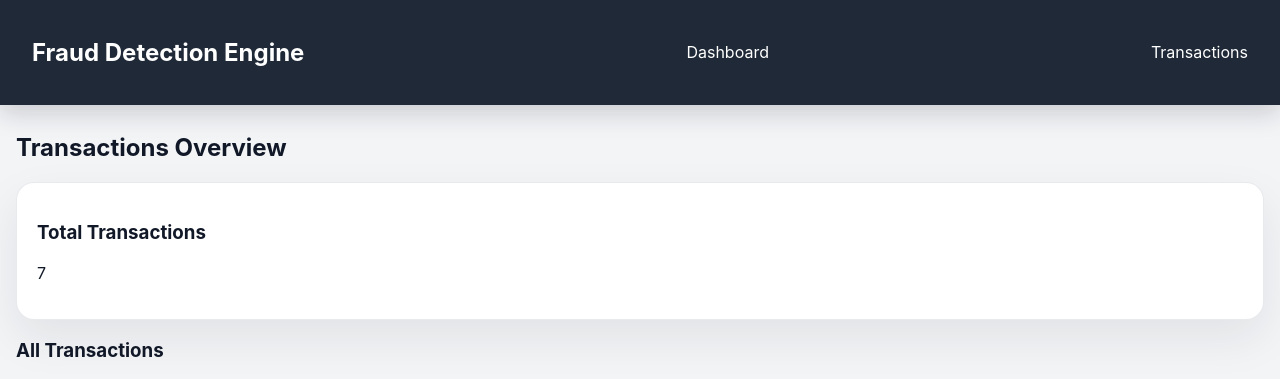
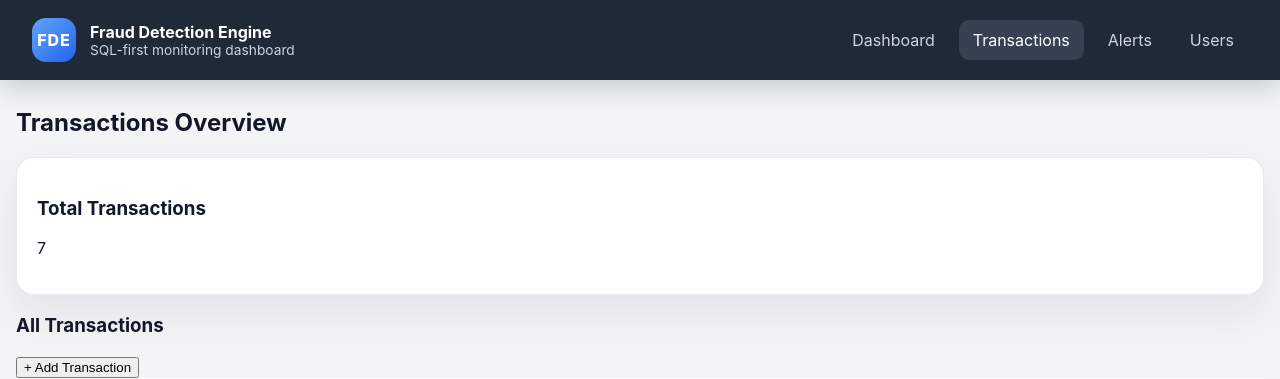
Before and after one commit to darshsaraf06/Fraud_engine, a Flask app: page /transactions in a window 1280 px wide. Shown: the top 379 px of the page. Run offline with Flask 3, Linux system fonts and the light colour scheme; data comes from the database, SQL or seed files in the repository.

Commit message:
Refactor layout.html for improved structure and semantics

```diff
--- a/scripts/templates/layout.html
+++ b/scripts/templates/layout.html
@@ -1,18 +1,44 @@
 <!DOCTYPE html>
-<html>
+<html lang="en">
 <head>
-    <title>Fraud Detection Engine</title>
+    <meta charset="UTF-8">
+    <meta name="viewport" content="width=device-width, initial-scale=1.0">
+    <title>{{ page_title or "Fraud Detection Engine" }}</title>
     <link rel="stylesheet" href="{{ url_for('static', filename='style.css') }}">
+    {% block extra_head %}{% endblock %}
 </head>
 <body>
-    <div class="navbar">
-        <h2>Fraud Detection Engine</h2>
-        <a href="/">Dashboard</a>
-        <a href="/transactions">Transactions</a>
-    </div>
+    <header class="navbar">
+        <div class="brand">
+            <span class="brand-mark">FDE</span>
+            <div>
+                <div class="brand-title">Fraud Detection Engine</div>
+                <div class="brand-subtitle">SQL-first monitoring dashboard</div>
+            </div>
+        </div>
 
-    <div class="container">
+        <nav class="nav-links">
+            <a class="{{ 'active' if active_page == 'dashboard' else '' }}" href="{{ url_for('dashboard') }}">Dashboard</a>
+            <a class="{{ 'active' if active_page == 'transactions' else '' }}" href="{{ url_for('transactions') }}">Transactions</a>
+            <a class="{{ 'active' if active_page == 'alerts' else '' }}" href="{{ url_for('alerts') }}">Alerts</a>
+            <a class="{{ 'active' if active_page == 'users' else '' }}" href="{{ url_for('users') }}">Users</a>
+        </nav>
+    </header>
+
+    <main class="container">
+        {% with messages = get_flashed_messages(with_categories=true) %}
+            {% if messages %}
+                <section class="flash-stack">
+                    {% for category, message in messages %}
+                        <div class="flash flash-{{ category }}">{{ message }}</div>
+                    {% endfor %}
+                </section>
+            {% endif %}
+        {% endwith %}
+
         {% block content %}{% endblock %}
-    </div>
+    </main>
+
+    {% block extra_scripts %}{% endblock %}
 </body>
 </html>
```
